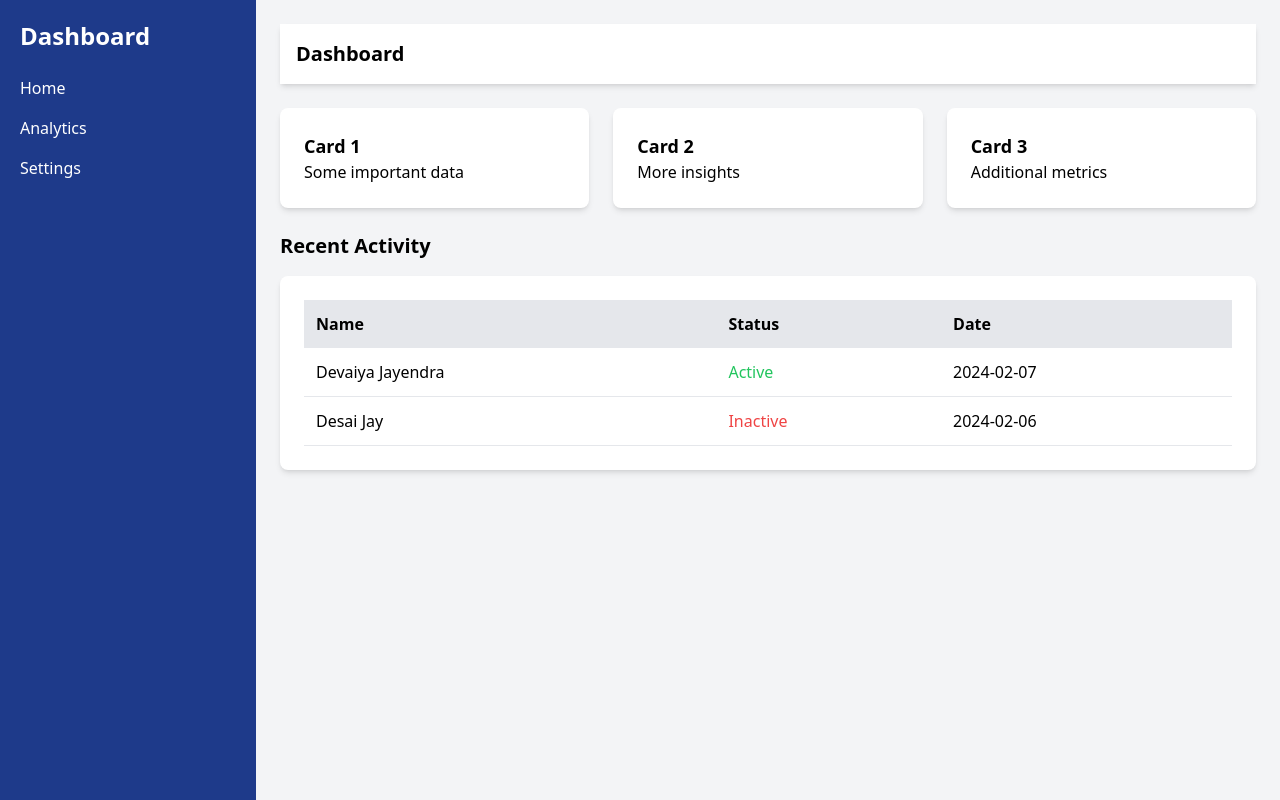
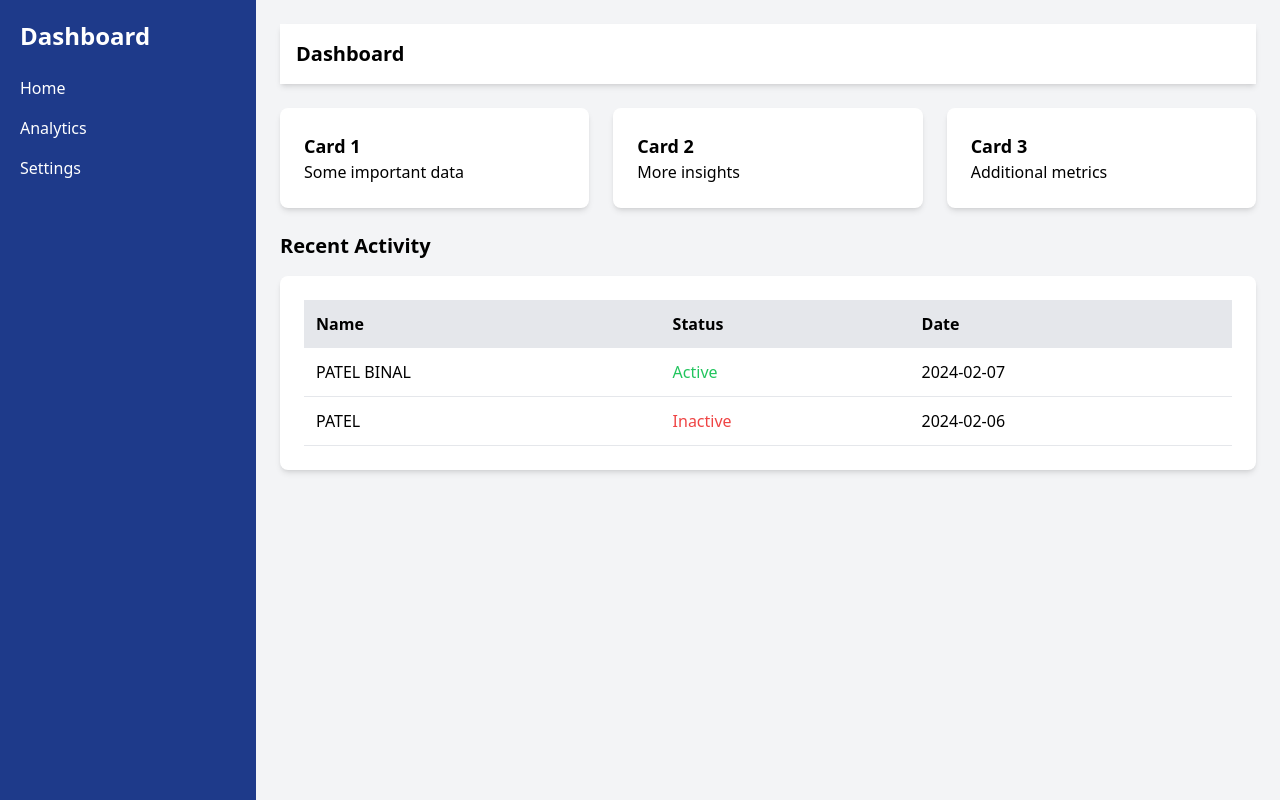
Before and after one commit to BinalPatel29/fswd-2, a plain HTML site: page index.html in a window 1280 px wide. Drawn offline with nearby package versions, Linux system fonts and the light colour scheme.

Commit message:
Update and rename index1.html to index.html

```diff
--- a/index1.html
+++ b/index.html
@@ -55,12 +55,12 @@
                         </thead>
                         <tbody>
                             <tr>
-                                <td class="p-3 border-b">Devaiya Jayendra</td>
+                                <td class="p-3 border-b">PATEL BINAL</td>
                                 <td class="p-3 border-b text-green-500">Active</td>
                                 <td class="p-3 border-b">2024-02-07</td>
                             </tr>
                             <tr>
-                                <td class="p-3 border-b">Desai Jay</td>
+                                <td class="p-3 border-b">PATEL </td>
                                 <td class="p-3 border-b text-red-500">Inactive</td>
                                 <td class="p-3 border-b">2024-02-06</td>
                             </tr>
```
